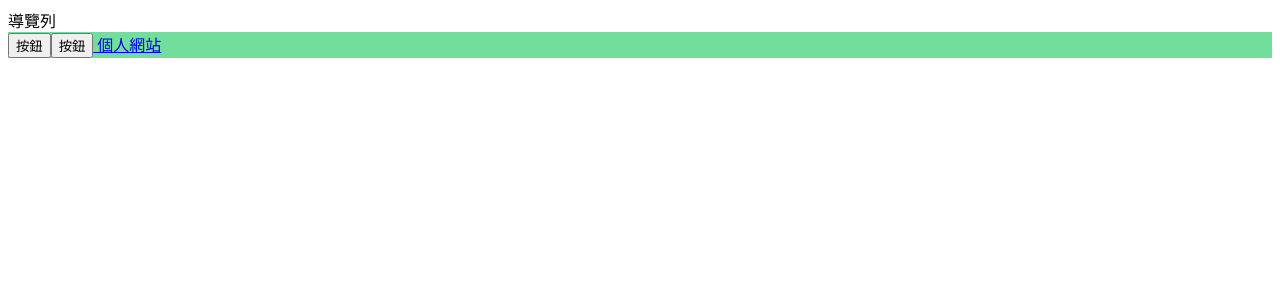
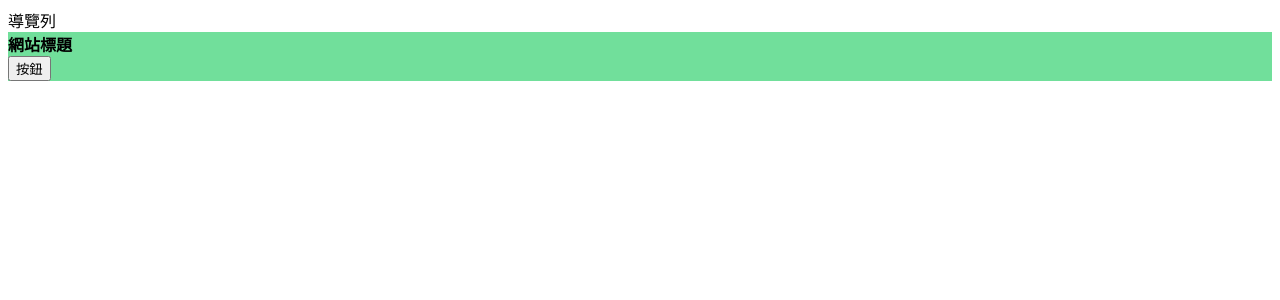
Before and after one commit to he11owor1dtw/Vue-Training, a Vue app: page / in a window 1280 px wide. Shown: the top 300 px of the page. Built offline with nearby package versions, Linux system fonts and the light colour scheme.

Commit message:
Vue 響應式狀態

```diff
--- a/src/App.vue
+++ b/src/App.vue
@@ -1,25 +1,33 @@
 <script setup>
+import { ref } from "vue";
+let state = ref({
+  title: "網站標題",
+  className: "title"
+});
+
 let handler = function () {
-  console.log("Click");
-}
-
-let mouseoverHandler = function () {
-  console.log("Mouse Over");
-}
+  state.value.title = "新的網站標題";
+  state.value.className = "title highlight";
+};
 </script>
 
 <template>
   <nav>導覽列</nav>
   <main>
-    <button v-on:click="handler">按鈕</button>
-    <button @click.once="handler" @mouseover="mouseoverHandler">按鈕</button> <!-- 簡寫 -->
-    <a @click.prevent="handler" href="https://he11owor1dtw.github.io/">
-      個人網站
-    </a> <!-- .prevent 停止超連結並在 console 印出 click -->
+    <div :class="state.className">{{ state.title }}</div>
+    <button @click="handler">按鈕</button>
   </main>
 </template>
 
 <style scoped>
+.title {
+  font-weight: bold;
+}
+
+.highlight{
+  color: blue;
+}
+
 main {
   background-color: rgb(113, 223, 155);
 }
```
